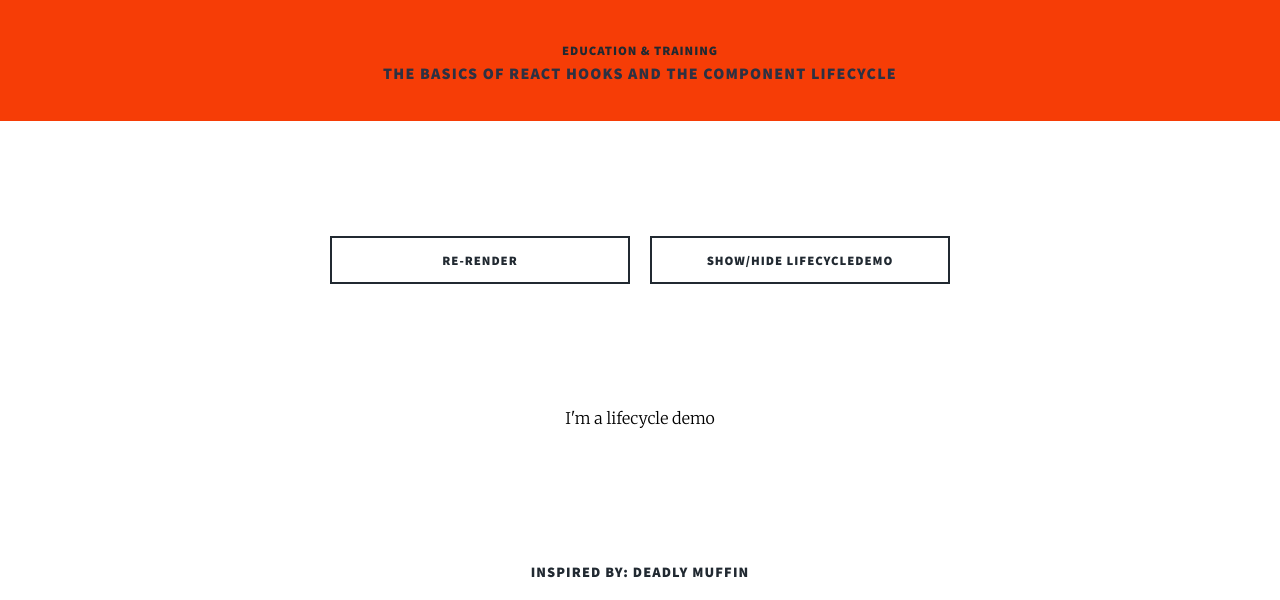
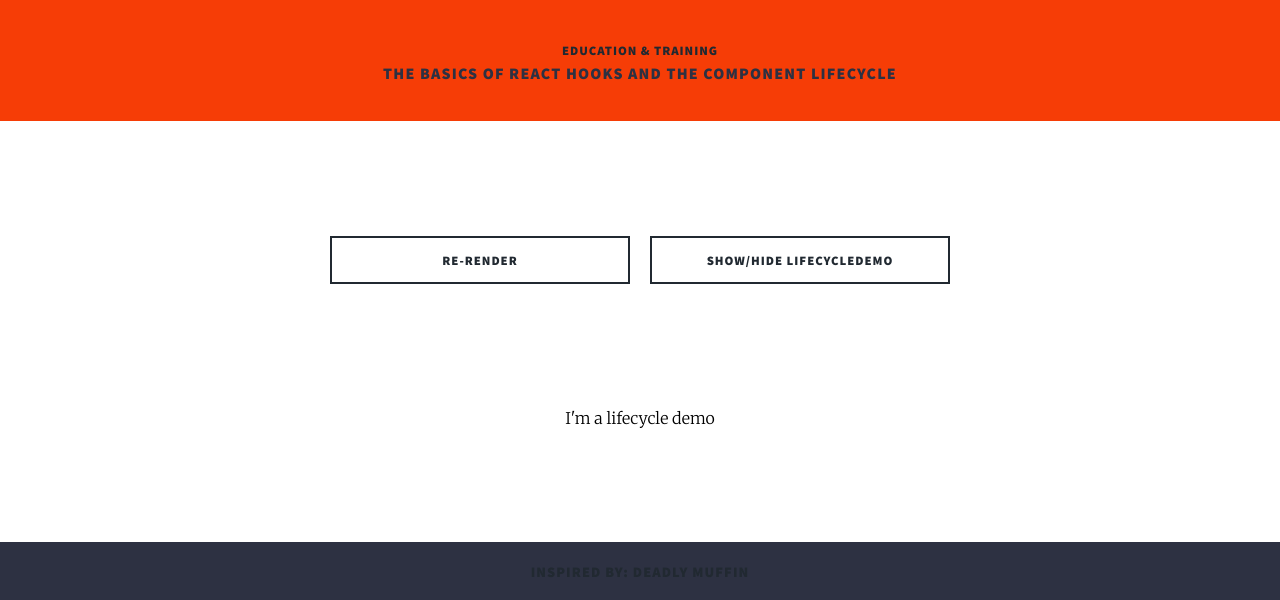
Before and after one commit to munair/react-hooks-basics, a React app: page / in a window 1280 px wide. Shown: the part 200-800 px from the top of the page. Built offline with nearby package versions, Linux system fonts and the light colour scheme.

Commit message:
color in the footer.

```diff
--- a/src/index.css
+++ b/src/index.css
@@ -87,6 +87,8 @@ button.fitted {
   margin: 0;
   text-align: center;
 	min-height: fit-content;
+	background-color: #2D3142;
+	color: #F4E409;
 }
 
 a {
```
